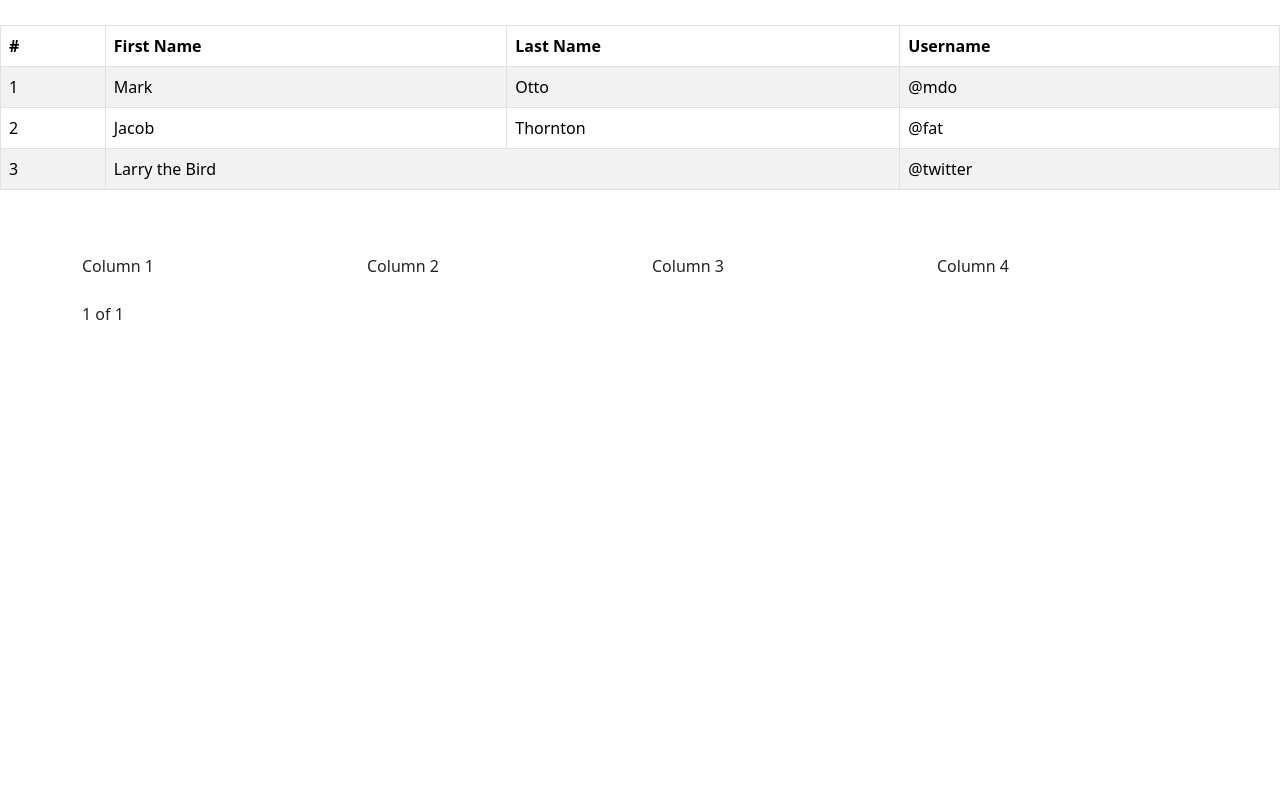
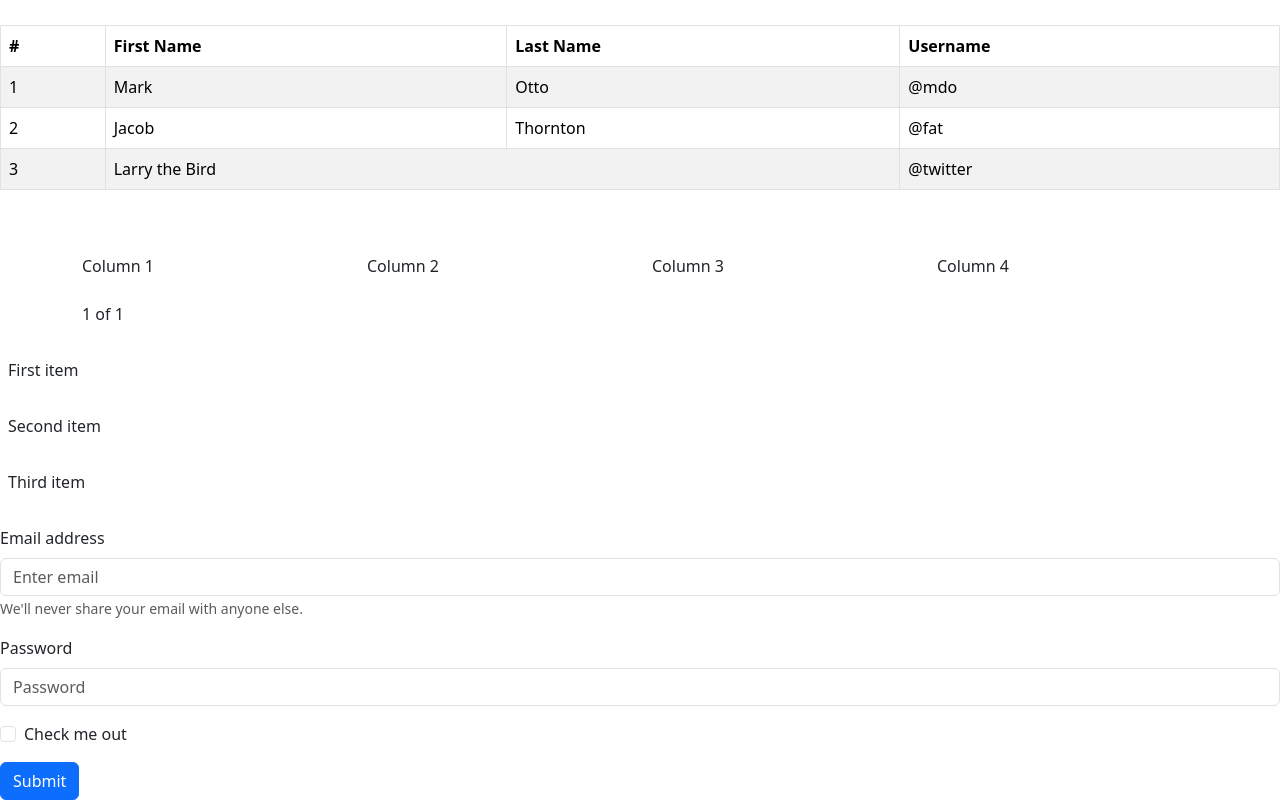
Before and after one commit to syedomer17/react.js-task-work, a React (Create React App) app in the folder client/: page / in a window 1280 px wide. Shown: the part 2615-3415 px from the top of the page. Before the commit the page ends 2941 px from the top, so only its background shows below. Built offline with nearby package versions, Linux system fonts and the light colour scheme.

Commit message:
overviews

```diff
--- a/client/src/App.js
+++ b/client/src/App.js
@@ -26,6 +26,7 @@
 import Spinner from "react-bootstrap/Spinner";
 import Table from "react-bootstrap/Table";
 import Stack from "react-bootstrap/Stack";
+import Form from "react-bootstrap/Form";
 
 function App() {
   const [show, setShow] = useState(false);
@@ -331,6 +332,33 @@
            <Col>1 of 1</Col>
          </Row>
        </Container>
+       <br></br>
+       <Stack gap={3}>
+         <div className="p-2">First item</div>
+         <div className="p-2">Second item</div>
+         <div className="p-2">Third item</div>
+       </Stack>
+       <br></br>
+       <Form>
+         <Form.Group className="mb-3" controlId="formBasicEmail">
+           <Form.Label>Email address</Form.Label>
+           <Form.Control type="email" placeholder="Enter email" />
+           <Form.Text className="text-muted">
+             We'll never share your email with anyone else.
+           </Form.Text>
+         </Form.Group>
+
+         <Form.Group className="mb-3" controlId="formBasicPassword">
+           <Form.Label>Password</Form.Label>
+           <Form.Control type="password" placeholder="Password" />
+         </Form.Group>
+         <Form.Group className="mb-3" controlId="formBasicCheckbox">
+           <Form.Check type="checkbox" label="Check me out" />
+         </Form.Group>
+         <Button variant="primary" type="submit">
+           Submit
+         </Button>
+       </Form>
      </>
    );
 }
```
